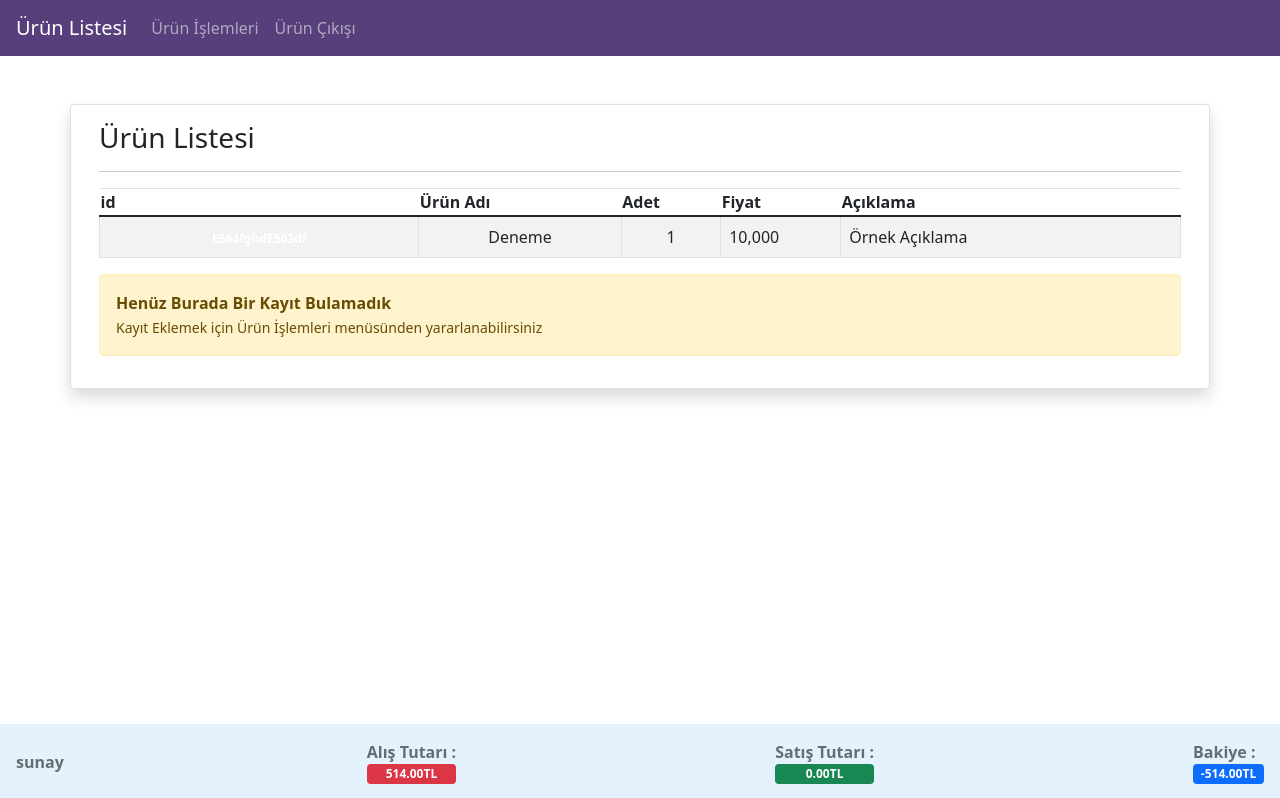
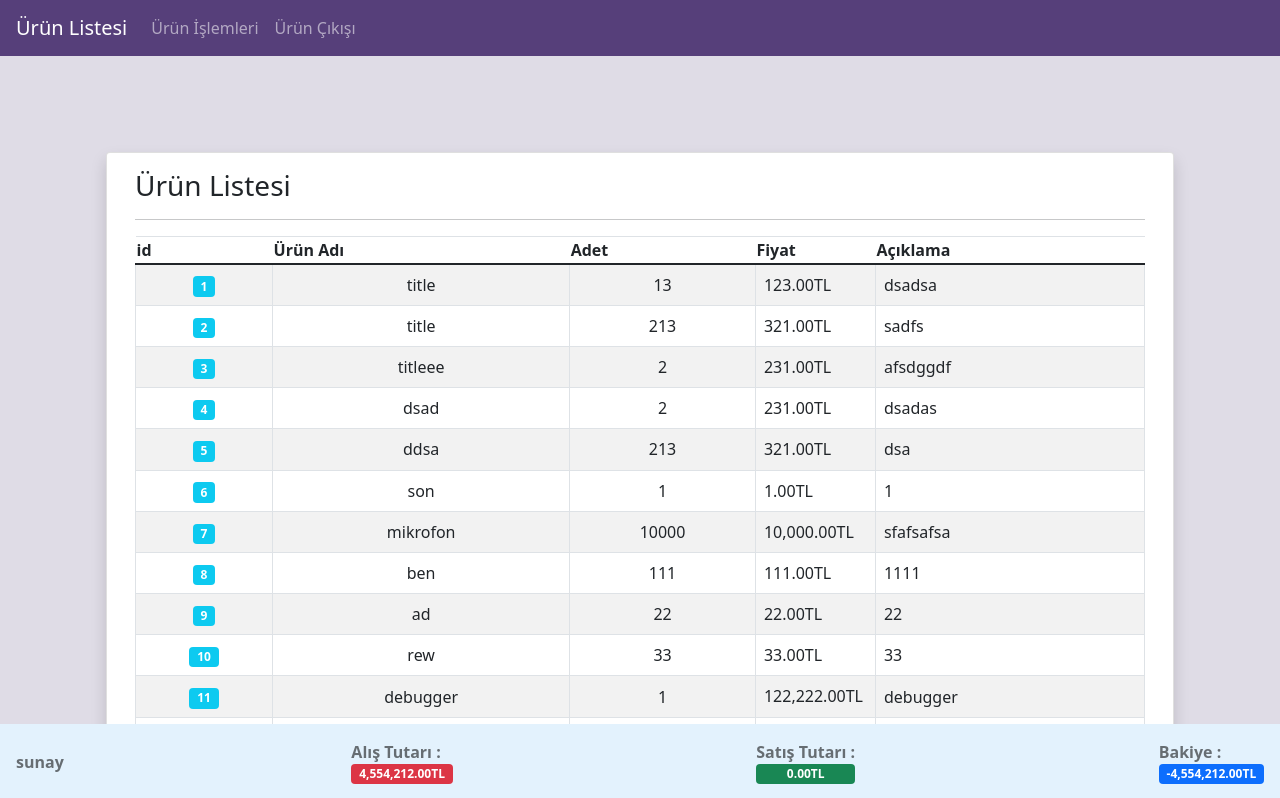
Before and after one commit to sunaycansev/product-project-crud, a Vue app: page / in a window 1280 px wide. Shown: the top 798 px of the page. Built offline with nearby package versions, Linux system fonts and the light colour scheme; data requests are answered from the project's data file.

Commit message:
init app func add

```diff
--- a/db.json
+++ b/db.json
@@ -188,10 +188,31 @@
       "price": "2",
       "description": "2",
       "id": 27
+    },
+    {
+      "title": "dsa",
+      "count": "2",
+      "price": "2",
+      "description": "dsadsa",
+      "id": 28
+    },
+    {
+      "title": "dsadsa",
+      "count": "213",
+      "price": "21321",
+      "description": "dsadsad",
+      "id": 29
+    },
+    {
+      "title": "ewaewq",
+      "count": "1",
+      "price": "12321",
+      "description": "dsadsa",
+      "id": 30
     }
   ],
   "trade-result": {
-    "purchase": 514,
+    "purchase": 4554212,
     "sale": 0
   }
 }
--- a/public/index.html
+++ b/public/index.html
@@ -10,7 +10,7 @@
       integrity="sha384-1BmE4kWBq78iYhFldvKuhfTAU6auU8tT94WrHftjDbrCEXSU1oBoqyl2QvZ6jIW3"
       crossorigin="anonymous"
     />
-    <link rel="icon" href="<%= BASE_URL %>favicon.ico" />
+    <link rel="stylesheet" href="/src/assets/loading.css" />
     <title><%= htmlWebpackPlugin.options.title %></title>
   </head>
   <body>
--- a/src/App.vue
+++ b/src/App.vue
@@ -1,6 +1,8 @@
 <template>
   <div id="app">
-    <router-view></router-view>
+    <transition name="fade" mode="out-in">
+      <router-view></router-view>
+    </transition>
   </div>
 </template>
 
@@ -9,8 +11,25 @@ export default {
   name: "App",
   created() {
     this.$store.dispatch("getTradeResult");
+    this.$store.dispatch("getProducts");
   },
 };
 </script>
 
-<style></style>
+<style>
+body {
+  background-color: #a7a0bb5c;
+}
+.fade-enter {
+  opacity: 0;
+}
+.fade-enter-active {
+  transition: opacity 0.15s ease-out;
+}
+.fade-leave {
+}
+.fade-leave-active {
+  transition: opacity 0.15s ease-out;
+  opacity: 0;
+}
+</style>
--- a/src/components/products/ProductList.vue
+++ b/src/components/products/ProductList.vue
@@ -1,11 +1,14 @@
 <template>
-  <div class="container">
+  <div class="container p-5">
     <div class="row">
       <div class="col-12 mb-5 card mt-5 shadow">
         <div class="card-body">
           <h3>Ürün Listesi</h3>
           <hr />
-          <table class="table table-hover table-striped table-bordered">
+          <table
+            v-if="_getProducts.length"
+            class="table table-hover table-striped table-bordered"
+          >
             <thead>
               <th>id</th>
               <th>Ürün Adı</th>
@@ -14,18 +17,20 @@
               <th>Açıklama</th>
             </thead>
             <tbody>
-              <tr>
+              <tr v-for="product in _getProducts" :key="product.id">
                 <td class="align-middle text-center">
-                  <span class="badge badge-info"> E564fghdE563df </span>
+                  <span class="badge bg-info"> {{ product.id }}</span>
                 </td>
-                <td class="align-middle text-center">Deneme</td>
-                <td class="align-middle text-center">1</td>
-                <td style="width: 120px">10,000</td>
-                <td class="align-middle">Örnek Açıklama</td>
+                <td class="align-middle text-center">{{ product.title }}</td>
+                <td class="align-middle text-center">{{ product.count }}</td>
+                <td style="width: 120px">
+                  {{ product.price | currencyFormat }}
+                </td>
+                <td class="align-middle">{{ product.description }}</td>
               </tr>
             </tbody>
           </table>
-          <div class="alert alert-warning">
+          <div class="alert alert-warning" v-else>
             <strong>Henüz Burada Bir Kayıt Bulamadık</strong>
             <br />
             <small
@@ -39,8 +44,13 @@
 </template>
 
 <script>
+import { mapGetters } from "vuex";
+
 export default {
   name: "ProductList",
+  computed: {
+    ...mapGetters(["_getProducts"]),
+  },
 };
 </script>
 
--- a/src/services/productService.js
+++ b/src/services/productService.js
@@ -8,4 +8,7 @@ export default {
   postProduct(data) {
     return productService.post(`/products`, data);
   },
+  getProducts() {
+    return productService.get(`/products`);
+  },
 };
--- a/src/store/modules/product.js
+++ b/src/store/modules/product.js
@@ -5,14 +5,17 @@ const state = {
   products: [],
 };
 const getters = {
-  // _getProducts(state) {
-  //   return state.products;
-  // },
+  _getProducts(state) {
+    return state.products;
+  },
   // _getProduct(state) {},
 };
 const mutations = {
   SET_PRODUCT_LIST(state, product) {
     state.products.push(product);
+  },
+  INIT_PRODUCT_LIST(state, payload) {
+    state.products = [...state.products, ...payload];
   },
 };
 const actions = {
@@ -34,9 +37,12 @@ const actions = {
       router.replace("/");
     });
   },
-  // sellProduct({ commit }, payload) {
-  //   // axios satış
-  // },
+  getProducts({ commit }) {
+    productService.getProducts().then(({ data }) => {
+      console.log("product response =>", data);
+      commit("INIT_PRODUCT_LIST", data);
+    });
+  },
 };
 
 export default {
--- a/src/views/Home.vue
+++ b/src/views/Home.vue
@@ -22,4 +22,6 @@ export default {
 };
 </script>
 
-<style scoped></style>
+<style scoped>
+
+</style>
--- a/src/views/ProductPurchase.vue
+++ b/src/views/ProductPurchase.vue
@@ -2,6 +2,12 @@
   <div>
     <Header />
     <div class="container">
+      <div class="loading" :style="{ isLoading }">
+        <div class="lds-ripple">
+          <div></div>
+          <div></div>
+        </div>
+      </div>
       <div class="row">
         <div class="col-6 offset-3 pt-3 card mt-5 shadow">
           <div class="card-body">
@@ -93,6 +99,17 @@ export default {
         this.productData.description
       );
     },
+    isLoading() {
+      if (this.saveButtonClicked) {
+        return {
+          display: "block",
+        };
+      } else {
+        return {
+          display: "none",
+        };
+      }
+    },
   },
   components: { Footer, Header },
 
--- a/template/urun-cikisi.html
+++ b/template/urun-cikisi.html
@@ -5,7 +5,7 @@
     <title>Ürün Çıkışı</title>
     <link rel="stylesheet" href="https://stackpath.bootstrapcdn.com/bootstrap/4.1.3/css/bootstrap.min.css"
           integrity="sha384-MCw98/SFnGE8fJT3GXwEOngsV7Zt27NXFoaoApmYm81iuXoPkFOJwJ8ERdknLPMO" crossorigin="anonymous">
-    <link rel="stylesheet" href="loading.css">
+    <link rel="stylesheet" href="../src/assets/loading.css">
     <style>
         .border-danger {
             border-style: dashed !important;
--- a/template/urun-giris.html
+++ b/template/urun-giris.html
@@ -5,7 +5,7 @@
     <title>Ürün İşlemleri</title>
     <link rel="stylesheet" href="https://stackpath.bootstrapcdn.com/bootstrap/4.1.3/css/bootstrap.min.css"
           integrity="sha384-MCw98/SFnGE8fJT3GXwEOngsV7Zt27NXFoaoApmYm81iuXoPkFOJwJ8ERdknLPMO" crossorigin="anonymous">
-    <link rel="stylesheet" href="loading.css">
+    <link rel="stylesheet" href="../src/assets/loading.css">
 </head>
 <body>
 <nav class="navbar navbar-expand-lg navbar-dark" style="background-color: #563F7A">
```
Also changed, not shown: src/assets/loading.css (renamed from template/loading.css).
